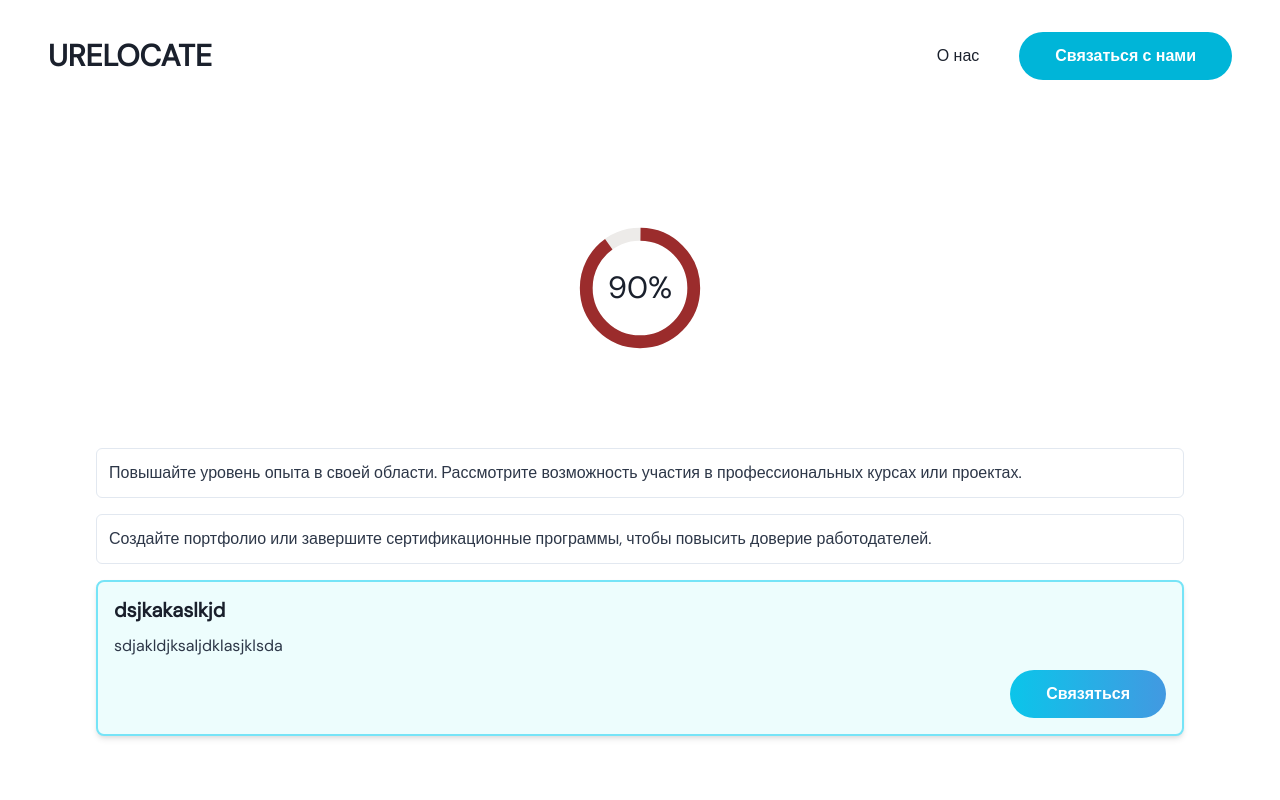
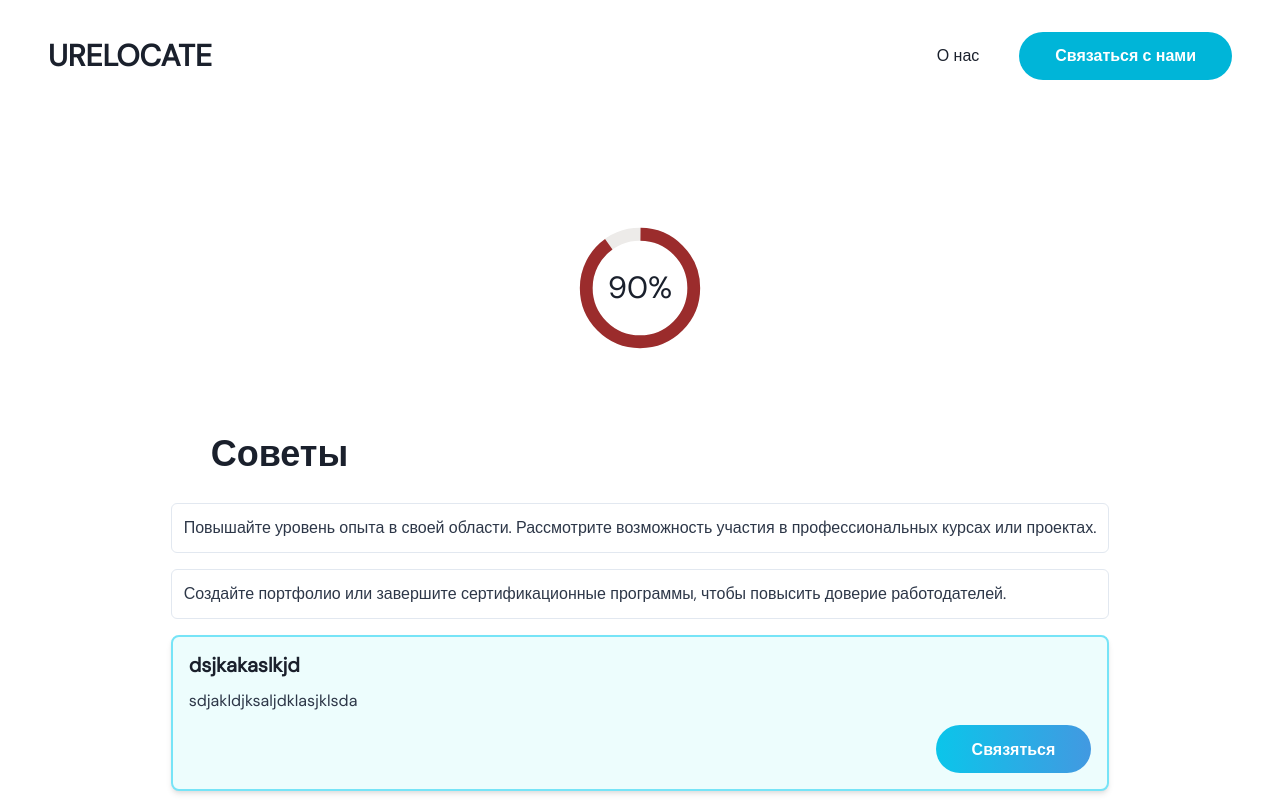
Before and after one commit to goldic342/urelocate-v2, a React (Vite) app in the folder frontend/: page /report in a window 1280 px wide. Shown: the top 800 px of the page. Built offline with nearby package versions, Linux system fonts and the light colour scheme.

Commit message:
Adjust advices section

```diff
--- a/frontend/src/components/AdvicesSection.jsx
+++ b/frontend/src/components/AdvicesSection.jsx
@@ -1,8 +1,12 @@
-import { Box, VStack, Text, HStack, Heading } from '@chakra-ui/react'
+import { Box, VStack, Text, HStack, Heading, Flex } from '@chakra-ui/react'
 
 const AdvicesSection = ({ advices, specialAdvice, specialAdviceButton }) => {
   return (
-    <Box p={4}>
+    <Flex direction={'column'} justify={'center'} align={'center'}>
+      <Flex direction={'column'} gap={7}>
+        <Heading alignSelf={'flex-start'} ml={{ md: 10, sm: 5 }}>
+          Советы
+        </Heading>
         <VStack spacing={4} align="stretch">
           {advices.map((item, index) => (
             <Box
@@ -35,7 +39,8 @@ const AdvicesSection = ({ advices, specialAdvice, specialAdviceButton }) => {
             </Box>
           )}
         </VStack>
-    </Box>
+      </Flex>
+    </Flex>
   )
 }
 
--- a/frontend/src/pages/ReportPage.jsx
+++ b/frontend/src/pages/ReportPage.jsx
@@ -1,4 +1,4 @@
-import { Container, Button, Flex } from '@chakra-ui/react'
+import { Container, Button, Flex, Box } from '@chakra-ui/react'
 import PercentProgress from '../components/ui/PercentProgress'
 import { useSearchParams } from 'react-router-dom'
 import AdvicesSection from '../components/AdvicesSection'
```
Lines whose indentation alone changed are shown as unchanged.
